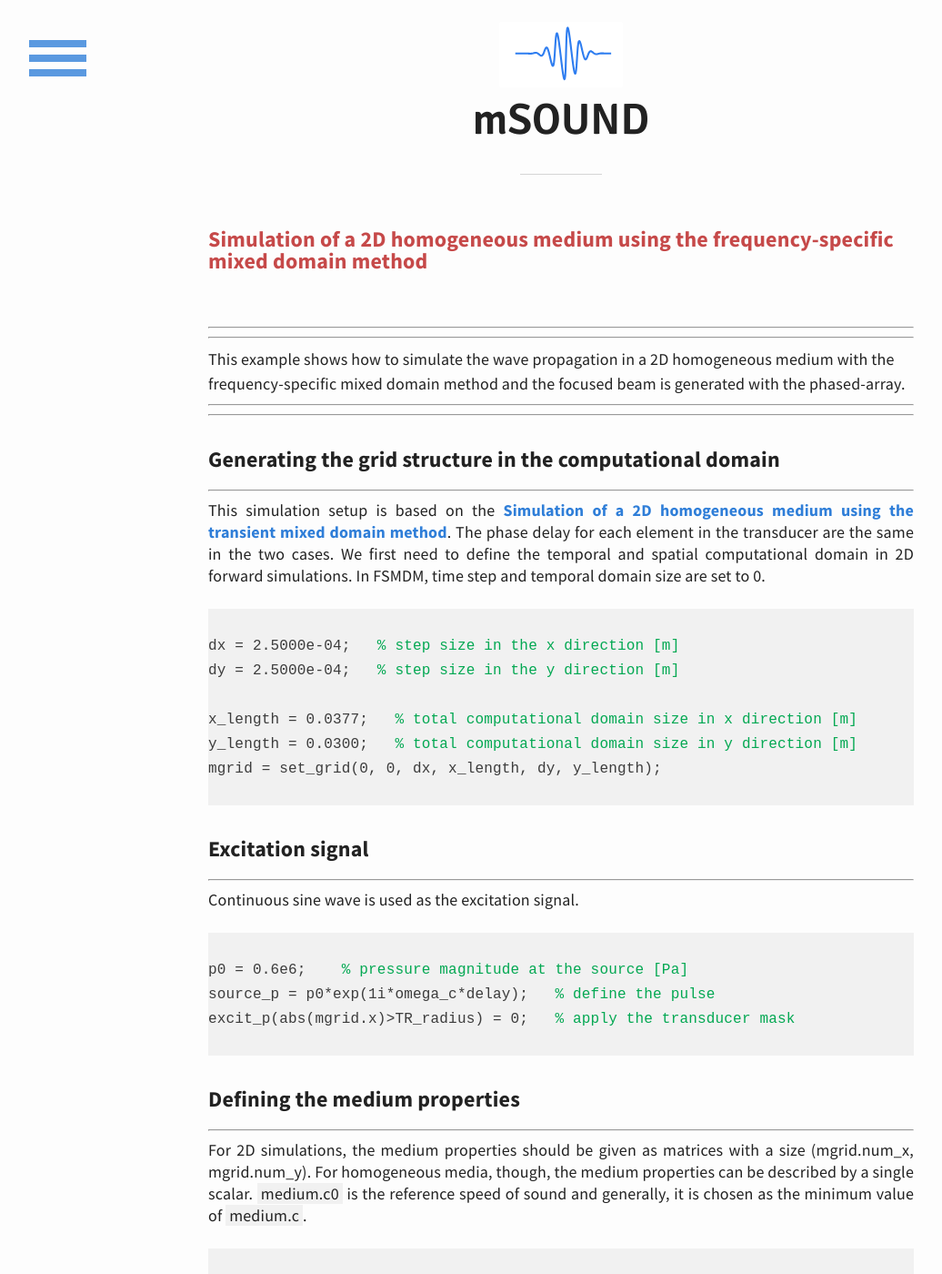
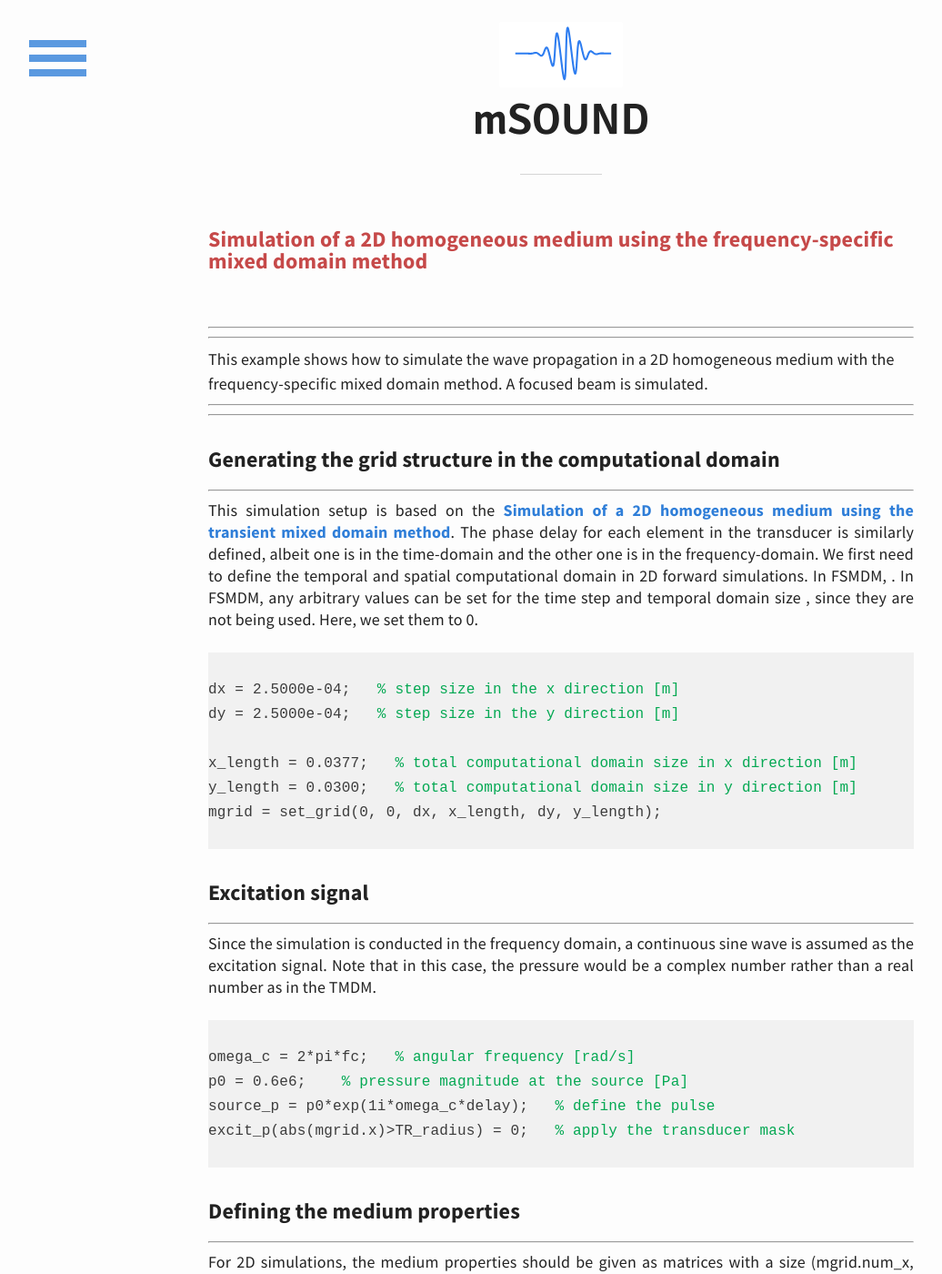
Before and after one commit to m-SOUND/mSOUND, a Jekyll site: the page built from _posts/2019-07-31-FSMDM_2D_homogeneous.html, in a window 1280 px wide and 1400 px high. Shown: the whole window at 91% size, without its empty margins (23-1059 px from the left). Built offline with Jekyll 4.4.1, drawn with Linux system fonts in a browser that asks for light colours; some of the changed text lies outside the part shown.

Commit message:
Update 2019-07-31-FSMDM_2D_homogeneous.html

```diff
--- a/_posts/2019-07-31-FSMDM_2D_homogeneous.html
+++ b/_posts/2019-07-31-FSMDM_2D_homogeneous.html
@@ -5,8 +5,8 @@ title: Simulation of a 2D homogeneous medium using the frequency-specific mixed
 <br>
 <hr>
 <hr>
-This example shows how to simulate the wave propagation in a 2D homogeneous medium with the frequency-specific
- mixed domain method and the focused beam is generated with the phased-array.
+This example shows how to simulate the wave propagation in a 2D homogeneous medium with the
+frequency-specific mixed domain method. A focused beam is simulated.
 <hr>
 <hr>
 </p>
@@ -19,9 +19,11 @@ This example shows how to simulate the wave propagation in a 2D homogeneous medi
  This simulation setup is based on the
  <a href="https://m-sound.github.io/mSOUND/TMDM_2D_homogeneous">
  Simulation of a 2D homogeneous medium using the transient mixed domain method</a>.
- The phase delay for each element in the transducer are the same in the two cases.
- We first need to define the temporal and spatial computational domain in 2D forward simulations. In FSMDM, time step and
- temporal domain size are set to 0.
+ The phase delay for each element in the transducer is similarly defined, albeit one is in the time-domain and
+ the other one is in the frequency-domain.
+ We first need to define the temporal and spatial computational domain in 2D forward simulations. In FSMDM, .
+ In FSMDM, any arbitrary values can be set for the time step and temporal domain size , since they are not being used.
+ Here, we set them to 0.
  <pre>
  <code>
 dx = 2.5000e-04;  <font color="#03a852"> % step size in the x direction [m]</font>
@@ -39,9 +41,11 @@ mgrid = set_grid(0, 0, dx, x_length, dy, y_length);
 <h6>Excitation signal</h6>
 <hr>
 <p>
-Continuous sine wave is used as the excitation signal.
+Since the simulation is conducted in the frequency domain, a continuous sine wave is assumed as the excitation signal.
+ Note that in this case, the pressure would be a complex number rather than a real number as in the TMDM.
 <pre>
 <code>
+omega_c = 2*pi*fc;  <font color="#03a852"> % angular frequency [rad/s]</font>
 p0 = 0.6e6;   <font color="#03a852"> % pressure magnitude at the source [Pa] </font>
 source_p = p0*exp(1i*omega_c*delay);  <font color="#03a852"> % define the pulse </font>
 excit_p(abs(mgrid.x)>TR_radius) = 0;  <font color="#03a852"> % apply the transducer mask </font>
@@ -53,7 +57,7 @@ excit_p(abs(mgrid.x)>TR_radius) = 0;  <font color="#03a852"> % apply the transdu
 <h6>Defining the medium properties</h6>
 <hr>
 <p>
-For 2D simulations, the medium properties should be given as matrices with a size (mgrid.num_x, mgrid.num_y). For homogeneous media,
+For 2D simulations, the medium properties should be given as matrices with a size (mgrid.num_x, mgrid.num_y+1). For homogeneous medium,
 though, the medium properties can be described by a single scalar.
 <span style="background-color:#f1f1f1">medium.c0</span> is the reference speed of sound and generally,
 it is chosen as the minimum value of <span style="background-color:#f1f1f1">medium.c</span>.
@@ -73,9 +77,11 @@ medium.NRL_alpha = 0.1;  <font color="#03a852">% decay factor for non-relfecting
 <h6>2D forward simulation</h6>
 <hr>
 <p>
-Fundamental pressure field is calculated with the 2D forward simulation function
+The fundamental pressure field is calculated with the 2D forward simulation function
  <a href="/mSOUND/function.html#Forward2D_fund">Forward2D_fund</a>.
-Pressure at the second-harmonic frequency is calculated with the function <a href="/mSOUND/function.html#Forward2D_sec">Forward2D_sec</a>.
+The pressure field at the second-harmonic frequency under the quasi-linear approximation (weakly nonlinear wave propagation)
+ is calculated with the function
+ <a href="/mSOUND/function.html#Forward2D_sec">Forward2D_sec</a>.
  <pre>
 <code>
 <font color="#03a852">% forward propagation of the fundamental pressure</font>
```
